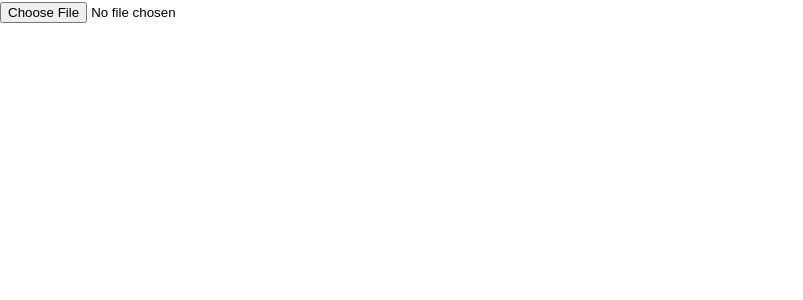
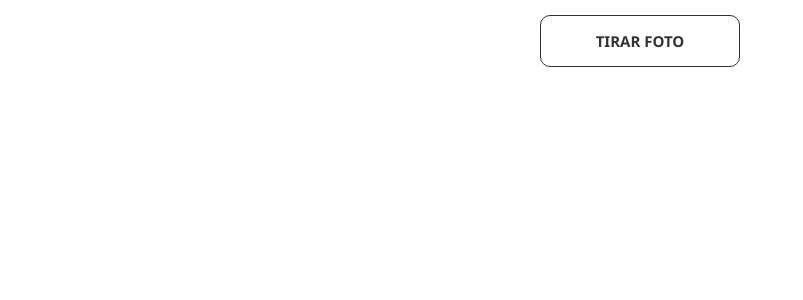
Before and after one commit to jonasmello/jonasmello.github.io, a Jekyll site: the page image-frame/v2/index.html, which Jekyll copies as it is, in a window 1280 px wide. Shown: the top 300 px of the page, without its empty margins (0-803 px from the left). Built offline with Jekyll 4.4.1, drawn with Linux system fonts in a browser that asks for light colours.

Commit message:
fix some layout issues

```diff
--- a/image-frame/v2/index.html
+++ b/image-frame/v2/index.html
@@ -4,10 +4,13 @@
     <meta charset="UTF-8" />
     <meta name="viewport" content="width=device-width, initial-scale=1.0" />
     <title>Document</title>
-    <link rel="stylesheet" href="main.css" />
+    <link rel="stylesheet" href="main.css?v=1" />
   </head>
   <body>
-    <div><input type="file" /></div>
-    <script src="main.js?6"></script>
+    <div class="upload-button">
+      <input type="file" accept="image/*;capture=camera" capture="user" />
+      <span>Tirar foto</span>
+    </div>
+    <script src="main.js?v=1"></script>
   </body>
 </html>
--- a/image-frame/v2/main.css
+++ b/image-frame/v2/main.css
@@ -1,8 +1,62 @@
 * {
+  box-sizing: border-box;
   padding: 0;
   margin: 0;
 }
 
 body {
   font-family: "Segoe UI", Tahoma, Geneva, Verdana, sans-serif;
+  text-align: center;
 }
+
+.upload-button {
+  margin: 15px auto;
+  padding: 15px;
+  max-width: 200px;
+  position: relative;
+  overflow: hidden;
+  border: 1px solid #333;
+  border-radius: 10px;
+  display: flex;
+  align-items: center;
+  justify-content: center;
+}
+
+.upload-button input {
+  position: absolute;
+  font-size: 100px;
+  top: 0;
+  right: 0;
+  cursor: pointer;
+  opacity: 0;
+}
+
+.upload-button span {
+  font-size: 15px;
+  text-transform: uppercase;
+  font-weight: bold;
+  color: #333;
+}
+
+.image-ct {
+  display: inline-block;
+  position: relative;
+}
+
+.image-ct .close {
+  position: absolute;
+  background-color: white;
+  border: 2px solid black;
+  border-radius: 50%;
+  height: 30px;
+  width: 30px;
+  text-align: center;
+  /* line-height: 26px; */
+  padding: 3px 0 0;
+  font-weight: bold;
+  top: 0;
+  right: 0;
+  transform: translate(50%, -50%);
+  cursor: pointer;
+  user-select: none;
+}
--- a/image-frame/v2/main.js
+++ b/image-frame/v2/main.js
@@ -50,7 +50,20 @@ const makeImage = (src) => {
       $result.src = b64Img;
       $result.setAttribute("style", "max-width: 80vw; max-height: 80vh");
 
-      document.body.appendChild($result);
+      const $div = document.createElement("div");
+      $div.className = "image-ct";
+
+      const $close = document.createElement("div");
+      $close.className = "close";
+      $close.innerText = "x";
+      $close.onclick = (e) => {
+        e.target.parentNode.remove();
+      };
+
+      $div.appendChild($close);
+      $div.appendChild($result);
+
+      document.body.appendChild($div);
     };
   };
 };
```
